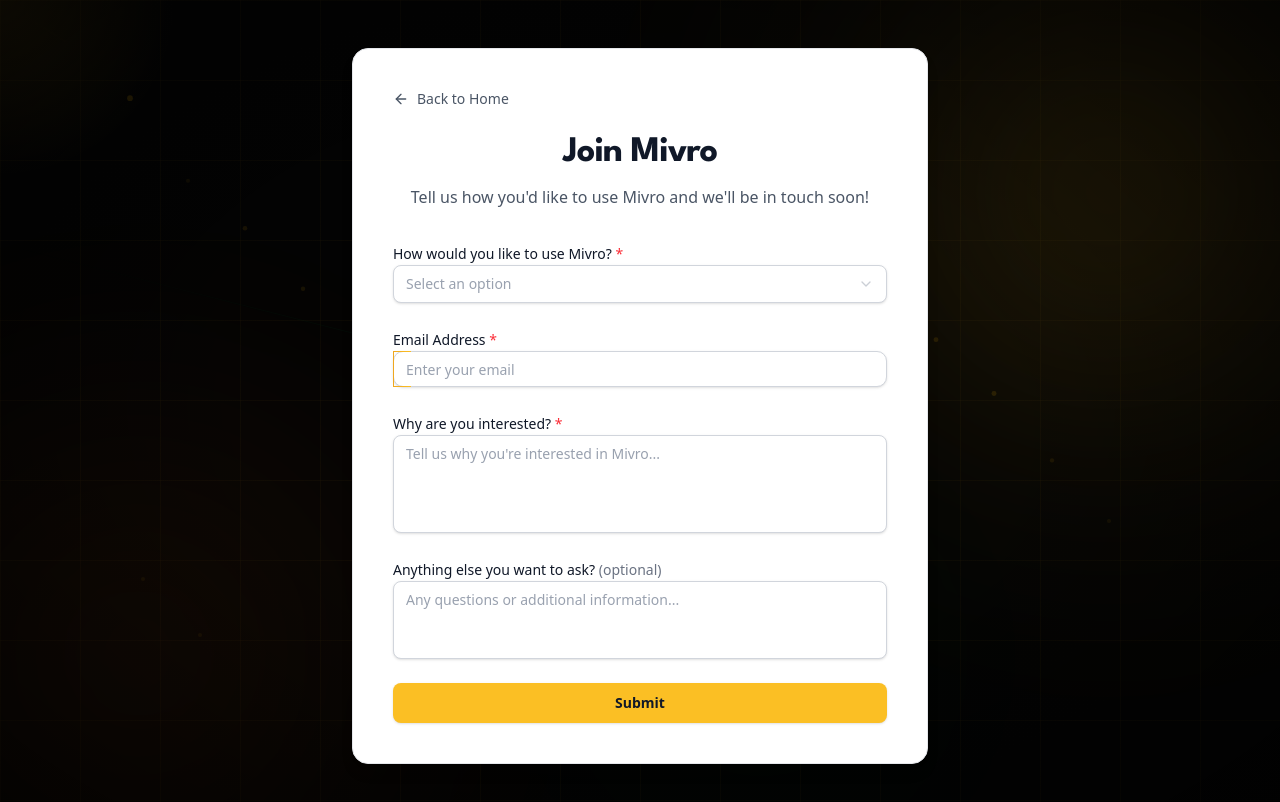
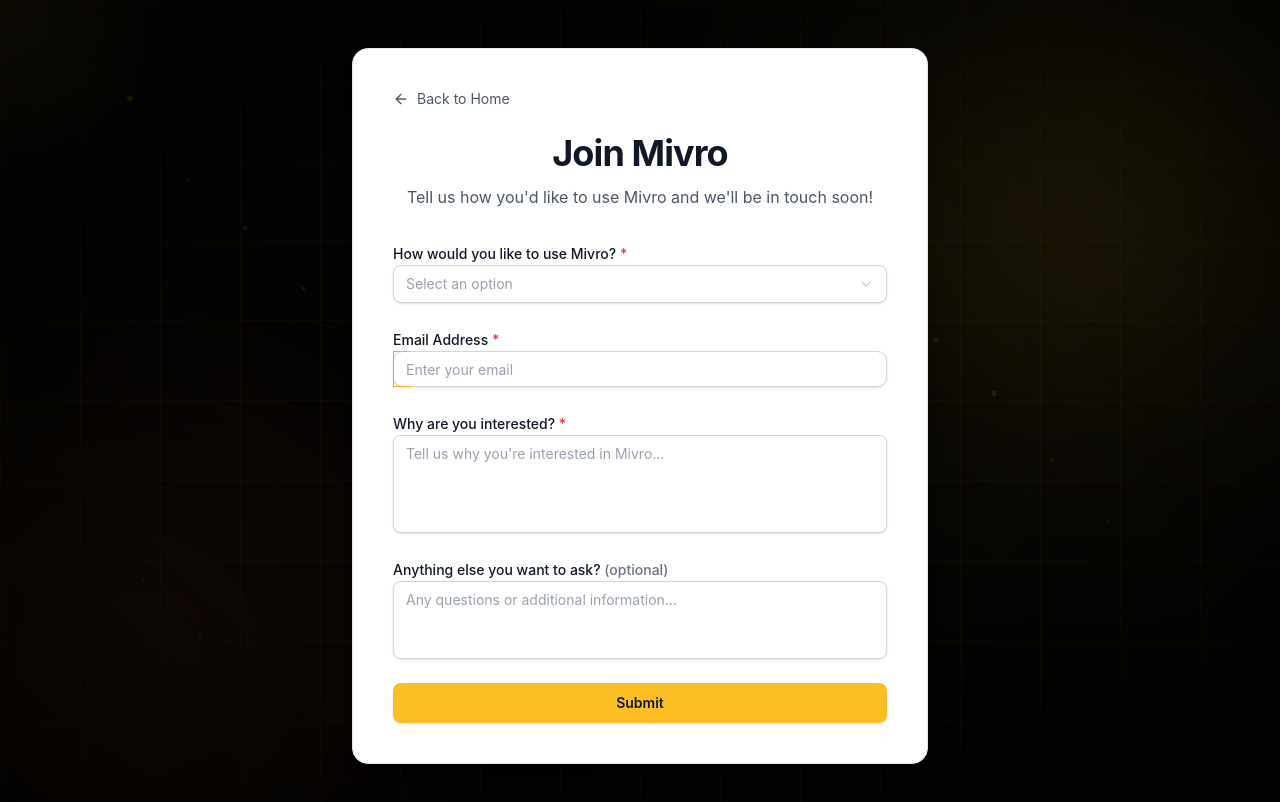
Before and after one commit to clrk-it/waitlist, a Next.js app: page /form in a window 1280 px wide. Shown: the top 802 px of the page. Built offline with nearby package versions, Linux system fonts and the light colour scheme.

Commit message:
feat: Update font variables in globals.css and simplify layout.tsx by removing unused font imports

```diff
--- a/app/globals.css
+++ b/app/globals.css
@@ -45,6 +45,9 @@
 }
 
 :root {
+  --font-geist-sans: "Inter", "Helvetica Neue", Arial, sans-serif;
+  --font-geist-mono: "SFMono-Regular", Consolas, "Liberation Mono", Menlo, monospace;
+  --font-league-spartan: "League Spartan", "Inter", "Helvetica Neue", Arial, sans-serif;
   --radius: 0.625rem;
   --background: 0 0% 100%;
   --foreground: 0 0% 9%;
@@ -84,6 +87,9 @@
 }
 
 .dark {
+  --font-geist-sans: "Inter", "Helvetica Neue", Arial, sans-serif;
+  --font-geist-mono: "SFMono-Regular", Consolas, "Liberation Mono", Menlo, monospace;
+  --font-league-spartan: "League Spartan", "Inter", "Helvetica Neue", Arial, sans-serif;
   --background: 0 0% 4%;
   --foreground: 0 0% 98%;
   --card: 0 0% 6%;
--- a/app/layout.tsx
+++ b/app/layout.tsx
@@ -1,26 +1,6 @@
 import type { Metadata } from "next";
-import { Geist, Geist_Mono, League_Spartan } from "next/font/google";
 import "./globals.css";
 import { ThemeProvider } from "@/components/theme-provider";
-
-const geistSans = Geist({
-  variable: "--font-geist-sans",
-  subsets: ["latin"],
-  display: "swap",
-});
-
-const geistMono = Geist_Mono({
-  variable: "--font-geist-mono",
-  subsets: ["latin"],
-  display: "swap",
-});
-
-const leagueSpartan = League_Spartan({
-  variable: "--font-league-spartan",
-  subsets: ["latin"],
-  weight: "700",
-  display: "swap",
-});
 
 export const metadata: Metadata = {
   title: {
@@ -121,7 +101,7 @@
         />
       </head>
       <body
-        className={`${geistSans.variable} ${geistMono.variable} ${leagueSpartan.variable} antialiased`}
+        className="antialiased"
       >
         <ThemeProvider attribute="class" defaultTheme="light" enableSystem>
           {children}
```
